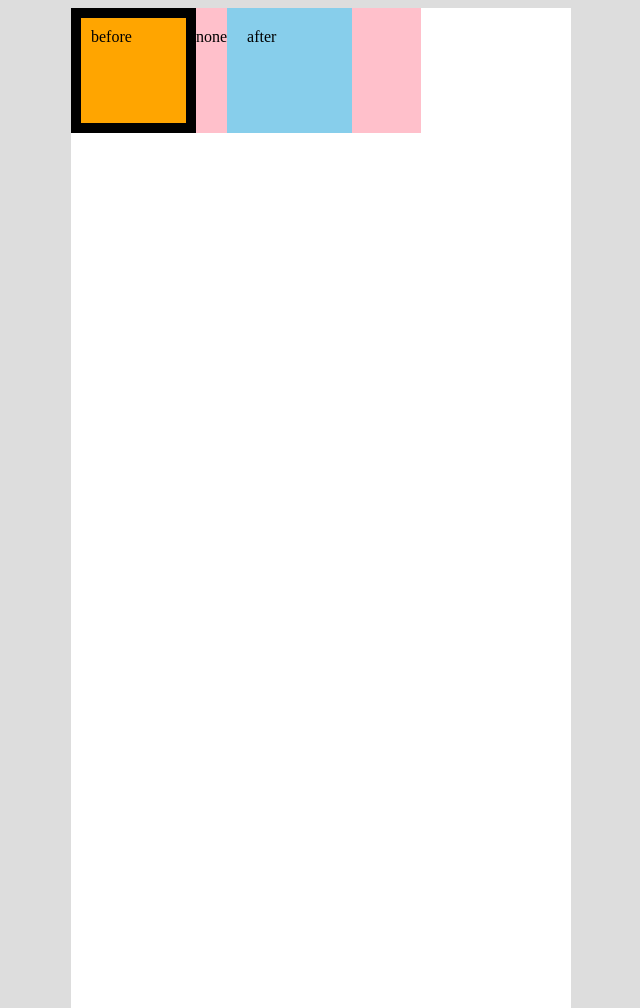
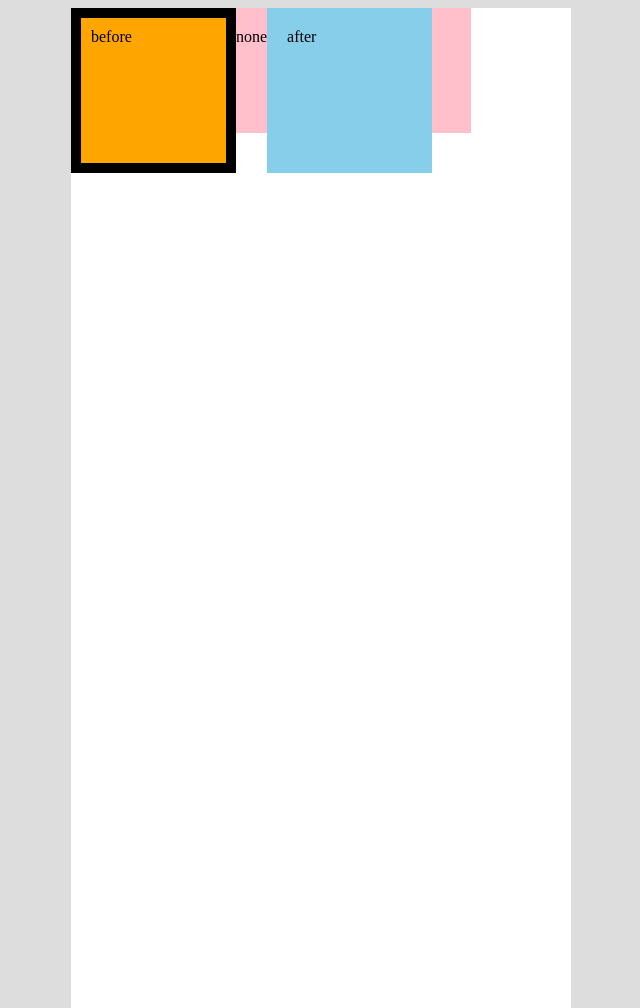
Before and after one commit to re8code/web103-12-boxSizing, a plain HTML site: page index.html in a window 1280 px wide. Shown: the whole page, without its empty margins (319-959 px from the left). Drawn offline with Linux system fonts and the light colour scheme.

Commit message:
boxsizing-5

```diff
--- a/main.css
+++ b/main.css
@@ -1,6 +1,6 @@
-*, *::before, *::after { box-sizing: border-box; }
+* { box-sizing: border-box; }
 .a {
-  width: 350px; height: 125px;
+  width: 400px; height: 125px;
   background-color: pink;
 }
 .a::before {
```
